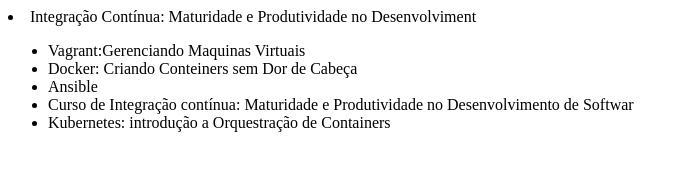
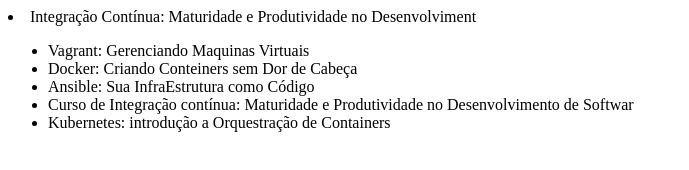
Before and after one commit to marciasoalves/alura-exercicio-git, a plain HTML site: page index.html in a window 1280 px wide. Shown: the whole page, without its empty margins (0-689 px from the left). Drawn offline with Linux system fonts and the light colour scheme.

Commit message:
Alterando nome do curso de Ansible

```diff
--- a/index.html
+++ b/index.html
@@ -7,9 +7,9 @@
 </head>
 <body>
     <ul>
-        <li>Vagrant:Gerenciando Maquinas Virtuais</li>
+        <li>Vagrant: Gerenciando Maquinas Virtuais</li>
         <li>Docker: Criando Conteiners sem Dor de Cabeça</li>
-        <li>Ansible</li>
+        <li>Ansible: Sua InfraEstrutura como Código</li>
         <li>Curso de Integração contínua: Maturidade e Produtividade no Desenvolvimento de Softwar</li>
         <li>Kubernetes: introdução a Orquestração de Containers</li>
     </ul>
```
